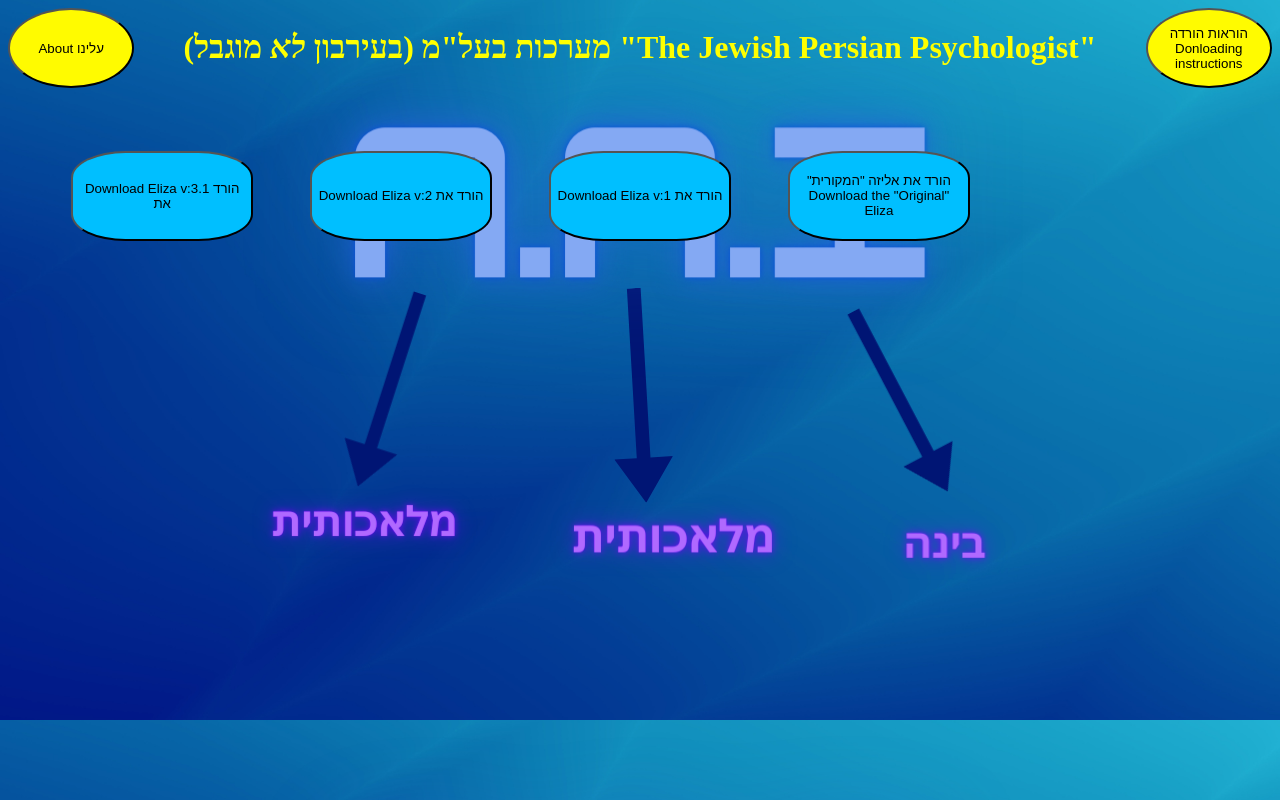
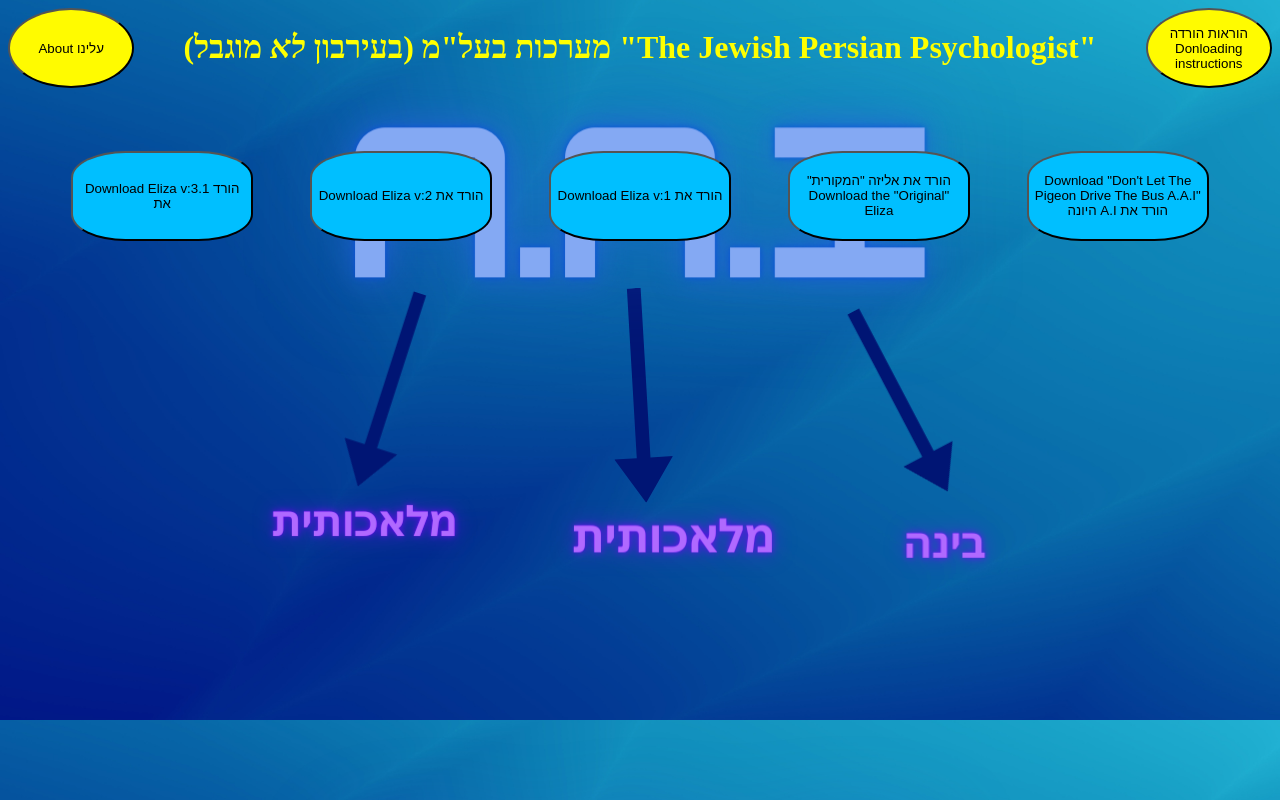
Before and after one commit to 1234567890asd595/The_Jewish-Persian_Psycologist, a plain HTML site: page index.html in a window 1280 px wide. Drawn offline with Linux system fonts and the light colour scheme.

Commit message:
add pigeon

```diff
--- a/index.html
+++ b/index.html
@@ -5,7 +5,7 @@
     <meta http-equiv="X-UA-Compatible" content="IE=edge" />
     <meta name="viewport" content="width=device-width, initial-scale=1.0" />
     <meta name="description" content="Eliza3.0 site" />
-    <meta name="keywords" content="Eliza, Eliza3, AI, github" />
+    <meta name="keywords" content="Eliza, Eliza3, AI, github, Pigeon, don't let the pigeon drive the bus" />
     <title>Eliza</title>
     <link rel="shortcut icon" href="icon.ico" type="image/x-icon" />
     <link rel="stylesheet" href="style.css" />
@@ -78,6 +78,16 @@
           </button>
         </a>
       </div>
+      <div>
+        <a href="installers/PigeonInstaller.exe" class="downloadLink" download>
+          <button
+            onclick="thank_for_download('The Pigeon A.A.I')"
+            class="downloadButton"
+          >
+            Download "Don't Let The Pigeon Drive The Bus A.A.I" היונה A.I הורד את
+          </button>
+        </a>
+      </div>
     </div>
 
     </div>
```
